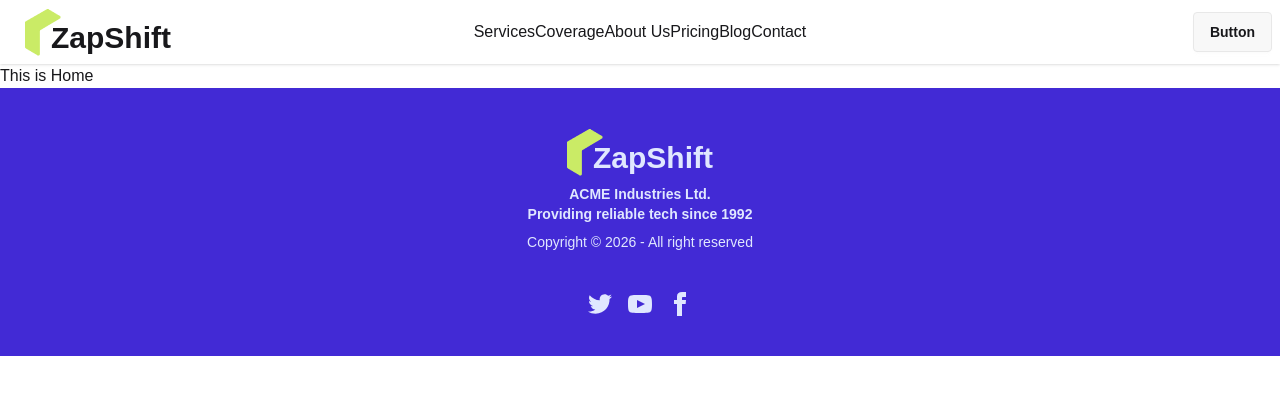
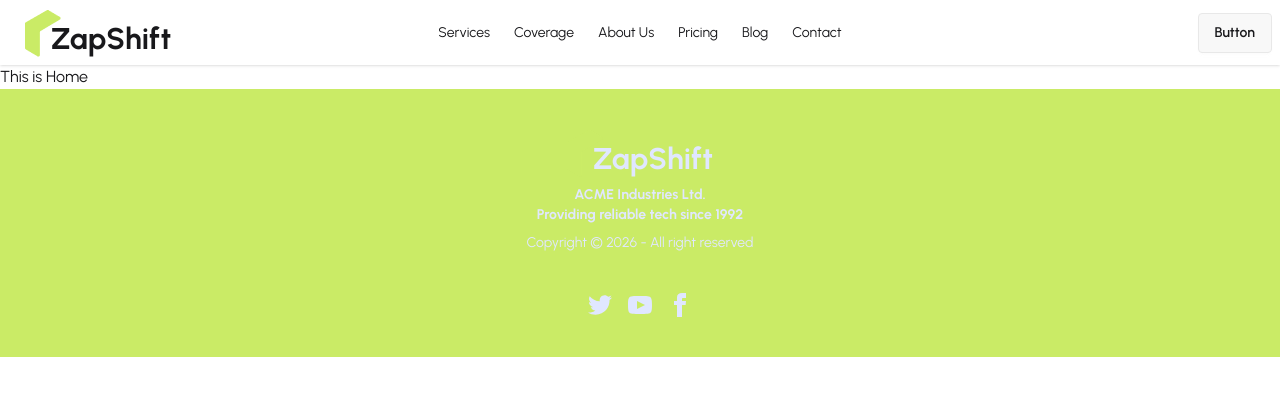
Before and after one commit to Protap55/zap-shift-client, a React (Vite) app: page / in a window 1280 px wide. Shown: the top 396 px of the page. Built offline with nearby package versions, Linux system fonts and the light colour scheme.

Commit message:
css update

```diff
--- a/package.json
+++ b/package.json
@@ -13,6 +13,7 @@
     "@tailwindcss/vite": "^4.1.18",
     "react": "^19.2.0",
     "react-dom": "^19.2.0",
+    "react-icons": "^5.5.0",
     "react-router": "^7.12.0",
     "tailwindcss": "^4.1.18"
   },
--- a/src/Pages/Shared/Navber/Navber.jsx
+++ b/src/Pages/Shared/Navber/Navber.jsx
@@ -7,10 +7,20 @@ const Navber = () => {
     <>
       <li>
         <NavLink>Services</NavLink>
+      </li>
+      <li>
         <NavLink>Coverage</NavLink>
+      </li>
+      <li>
         <NavLink>About Us</NavLink>
+      </li>
+      <li>
         <NavLink>Pricing</NavLink>
+      </li>
+      <li>
         <NavLink>Blog</NavLink>
+      </li>
+      <li>
         <NavLink>Contact</NavLink>
       </li>
     </>
@@ -48,7 +58,7 @@ const Navber = () => {
         </a>
       </div>
       <div className="navbar-center hidden lg:flex">
-        <ul className="px-1">{links}</ul>
+        <ul className="menu menu-horizontal px-1">{links}</ul>
       </div>
       <div className="navbar-end">
         <a className="btn">Button</a>
--- a/src/index.css
+++ b/src/index.css
@@ -1,6 +1,14 @@
+@import url("https://fonts.googleapis.com/css2?family=Urbanist:ital,wght@0,100..900;1,100..900&display=swap");
 @import "tailwindcss";
-@plugin "daisyui";
-@import url("https://fonts.googleapis.com/css2?family=Urbanist:ital,wght@0,100..900;1,100..900&display=swap");
+@plugin "daisyui" {
+  themes: light --default;
+}
+@plugin "daisyui/theme" {
+  name: "light";
+  default: true;
+  --color-primary: #caeb66;
+  --color-secondary: #03373d;
+}
 
 body {
   font-family: "Urbanist", sans-serif;
```
Also changed, not shown: 1 other file (tests, documents, lock files or other folders).
